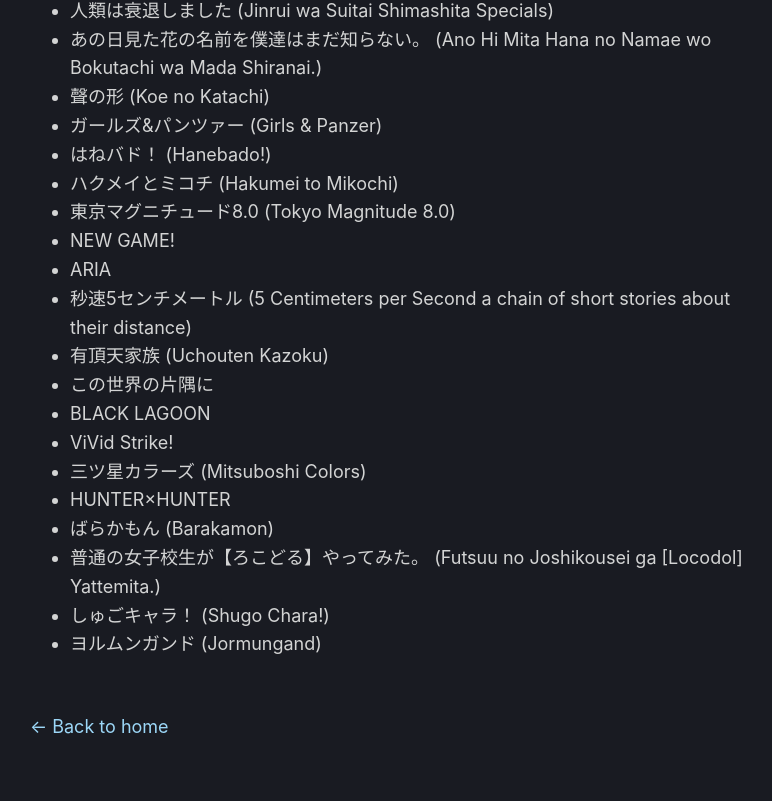
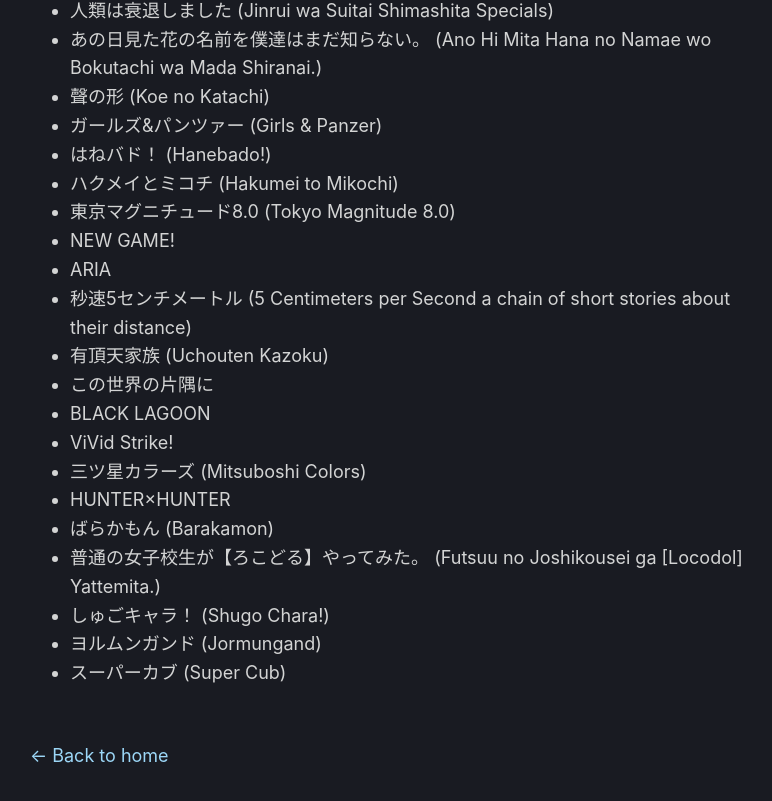
Before and after one commit to kira924age/kira924age.com, a Next.js app: page /anime in a window 1280 px wide. Shown: the part 1091-1892 px from the top of the page, without its empty margins (250-1022 px from the left). Built offline with nearby package versions, Linux system fonts and the light colour scheme.

Commit message:
Update anime.js

```diff
--- a/pages/anime.js
+++ b/pages/anime.js
@@ -82,6 +82,7 @@
         </li>
         <li key="49">しゅごキャラ！ (Shugo Chara!)</li>
         <li key="50">ヨルムンガンド (Jormungand)</li>
+        <li key="51">スーパーカブ (Super Cub)</li>
       </ul>
     </Layout>
   );
```
